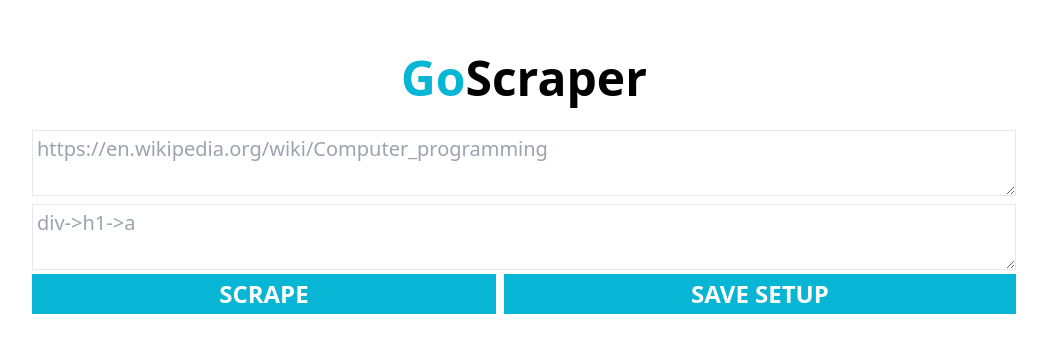
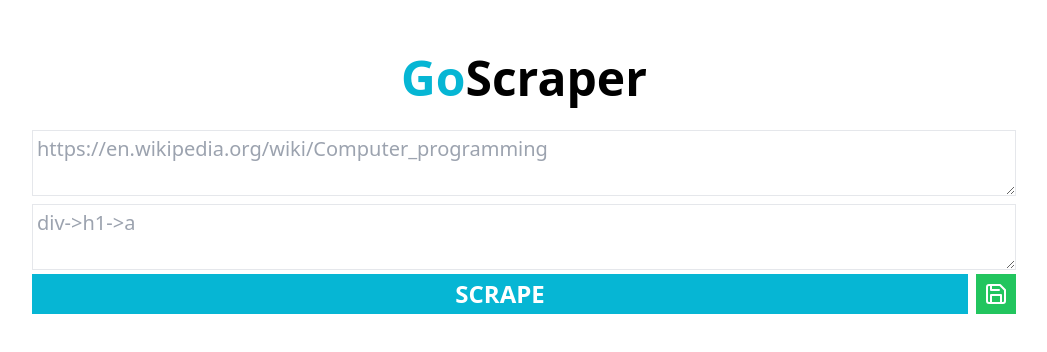
Before and after one commit to ImValerio/goscraper, a React (Create React App) app in the folder frontend/: page / in a window 1280 px wide. Shown: the part 216-568 px from the top of the page, without its empty margins (116-1163 px from the left). Built offline with nearby package versions, Linux system fonts and the light colour scheme; the HTML template or start-up script is replaced by a standard one.

Commit message:
add icons

```diff
--- a/frontend/src/App.js
+++ b/frontend/src/App.js
@@ -95,10 +95,10 @@
               SCRAPE
             </button>
             <button
-              className="text-2xl font-bold px-2 py-1 bg-cyan-500 hover:bg-cyan-700 text-white transition-all grow ml-1"
+              className="text-2xl font-bold px-2 py-1 bg-green-500 hover:bg-green-700 text-white transition-all ml-1"
               onClick={() => saveSetup()}
             >
-              SAVE SETUP
+              <img src="save.svg" className="svg-white" />
             </button>
           </div>
         </div>
--- a/frontend/src/components/SetupItem.js
+++ b/frontend/src/components/SetupItem.js
@@ -4,20 +4,21 @@
 const SetupItem = ({ item }) => {
   const { setUrls, setPattern, removeSetup } = useAppContext();
   return (
-    <div className="flex w-100">
-      <div className="flex  grow-[2] w-100">
+    <div className="flex w-100 my-1 justify-between">
+      <div className="flex  grow-[2] w-100 ">
         <p className="text-xl">{item.urls}</p>
         <p className="text-xl ml-5">{item.pattern}</p>
       </div>
 
+      <div className="flex grow justify-end">
         <button
-        className="text-xl font-bold px-2 py-1 bg-green-500 hover:bg-green-700 text-white transition-all grow ml-1"
+          className="text-xl font-bold px-2 py-1 bg-green-500 hover:bg-green-700 text-white transition-all  ml-1"
           onClick={() => {
             setUrls(item.urls);
             setPattern(item.pattern);
           }}
         >
-        LOAD
+          <img src="upload.svg" className="svg-white" />
         </button>
         <button
           className="text-xl font-bold px-2 py-1 bg-red-500 hover:bg-red-700 text-white transition-all ml-1"
@@ -26,6 +27,7 @@
           X
         </button>
       </div>
+    </div>
   );
 };
 
--- a/frontend/src/index.css
+++ b/frontend/src/index.css
@@ -17,3 +17,8 @@
   overflow: auto;
   overflow-x: hidden;
 }
+
+.svg-white {
+  filter: invert(100%) sepia(0%) saturate(7500%) hue-rotate(23deg)
+    brightness(118%) contrast(118%);
+}
```
Also changed, not shown: frontend/public/save.svg (added), frontend/public/upload.svg (added). Lines whose indentation alone changed are shown as unchanged.
